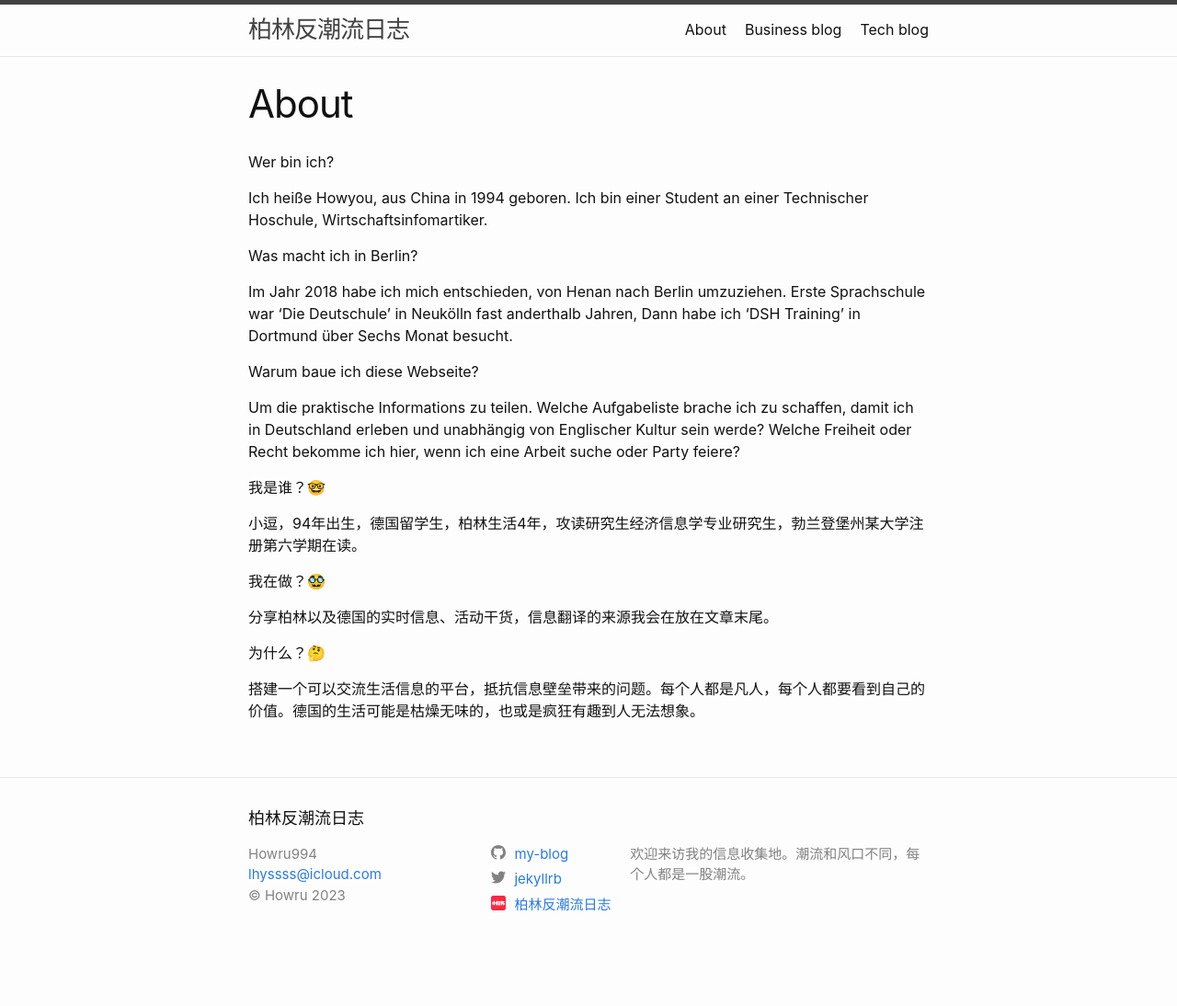
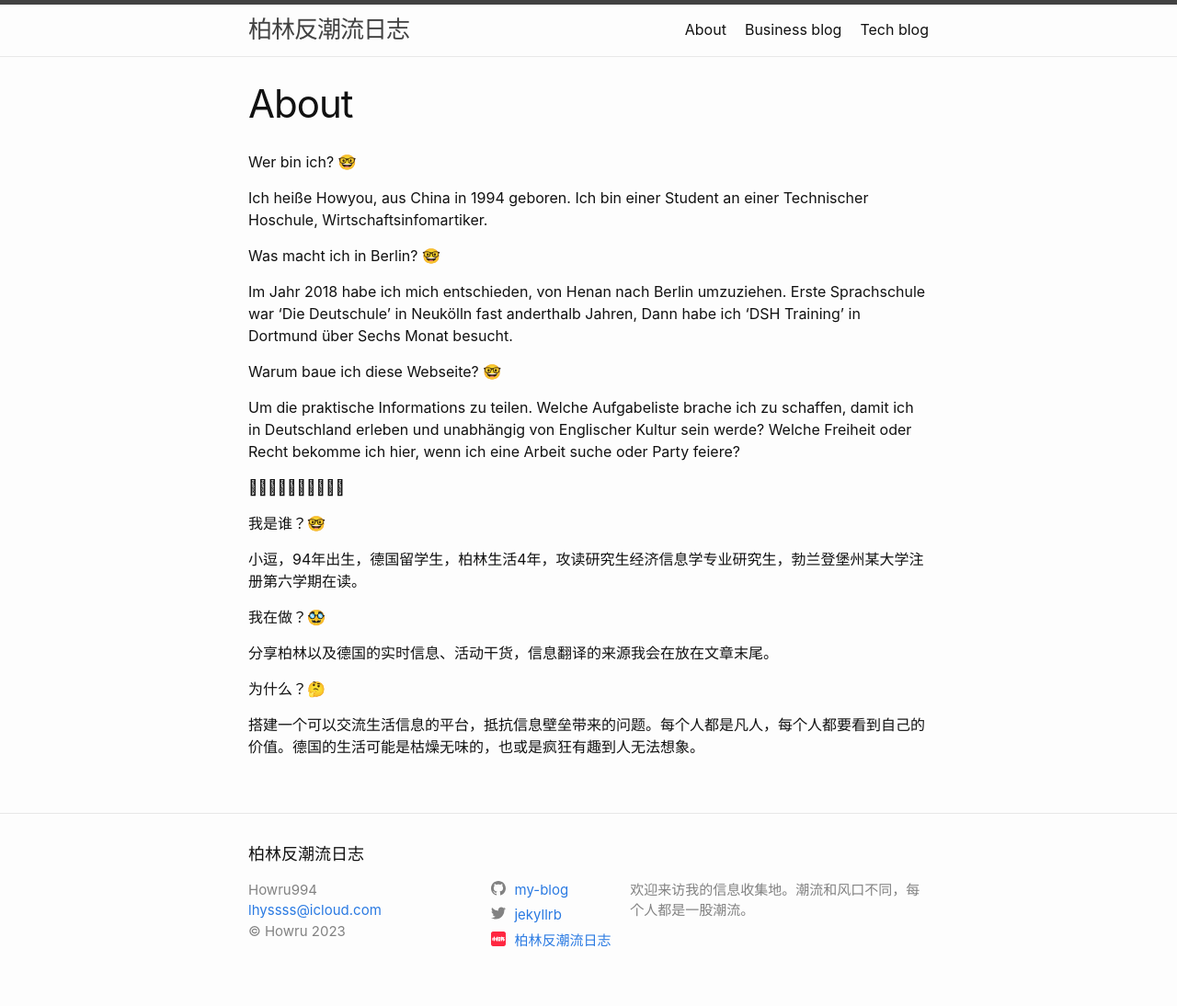
Before and after one commit to Howareu994/my-blog, a Jekyll site: the page built from about.markdown, in a window 1280 px wide. Shown: the whole page at 92% size. Built offline with Jekyll 4.4.1, drawn with Linux system fonts in a browser that asks for light colours; before the commit the page ends 1055 px from its top, so only the background shows below that.

```diff
--- a/about.markdown
+++ b/about.markdown
@@ -3,22 +3,23 @@ layout: page
 title: About
 permalink: /about/
 ---
-Wer bin ich?
+Wer bin ich?  🤓
 
 Ich heiße Howyou, aus China in 1994 geboren. Ich bin einer Student an einer Technischer Hoschule, Wirtschaftsinfomartiker.
 
 
-Was macht ich in Berlin?
+Was macht ich in Berlin?  🤓
 
 Im Jahr 2018 habe ich mich entschieden, von Henan nach Berlin umzuziehen. Erste Sprachschule war 'Die Deutschule' in Neukölln fast anderthalb Jahren, Dann habe ich 'DSH Training' in Dortmund über Sechs Monat besucht.
 
 
-Warum baue ich diese Webseite?
+Warum baue ich diese Webseite? 🤓
 
 Um die praktische Informations zu teilen.
 Welche Aufgabeliste brache ich zu schaffen, damit ich in Deutschland erleben und unabhängig von Englischer Kultur sein werde?
 Welche Freiheit oder Recht bekomme ich hier, wenn ich eine Arbeit suche oder Party feiere?
 
+
 
 我是谁？🤓
 
```
